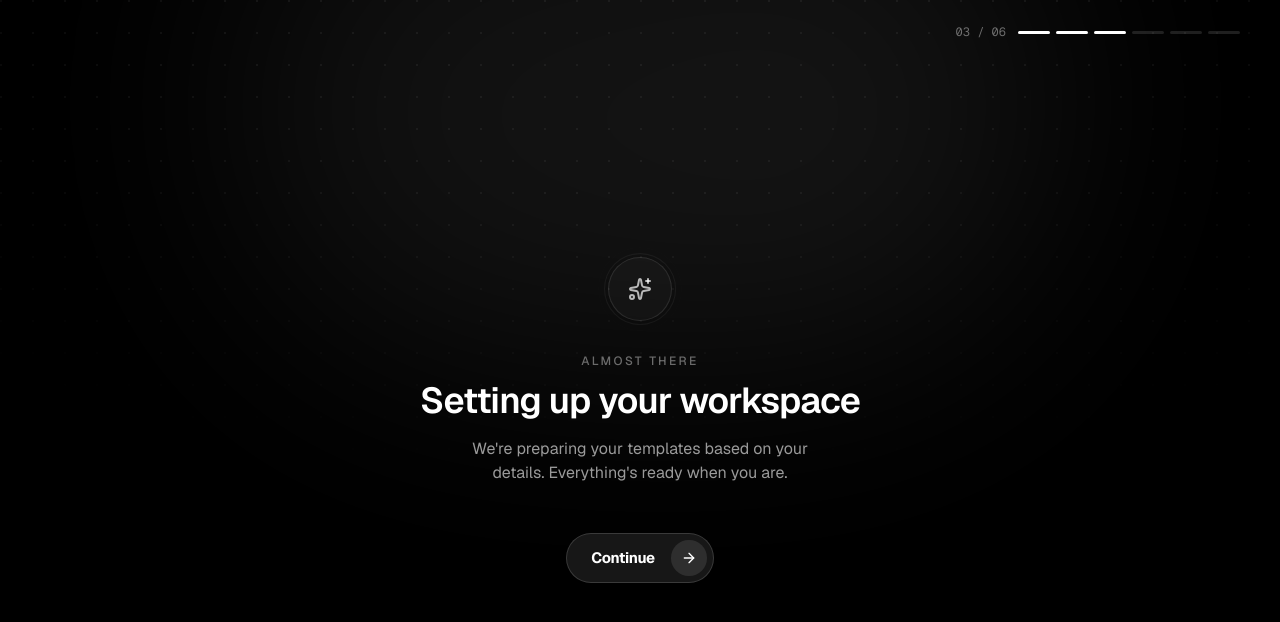
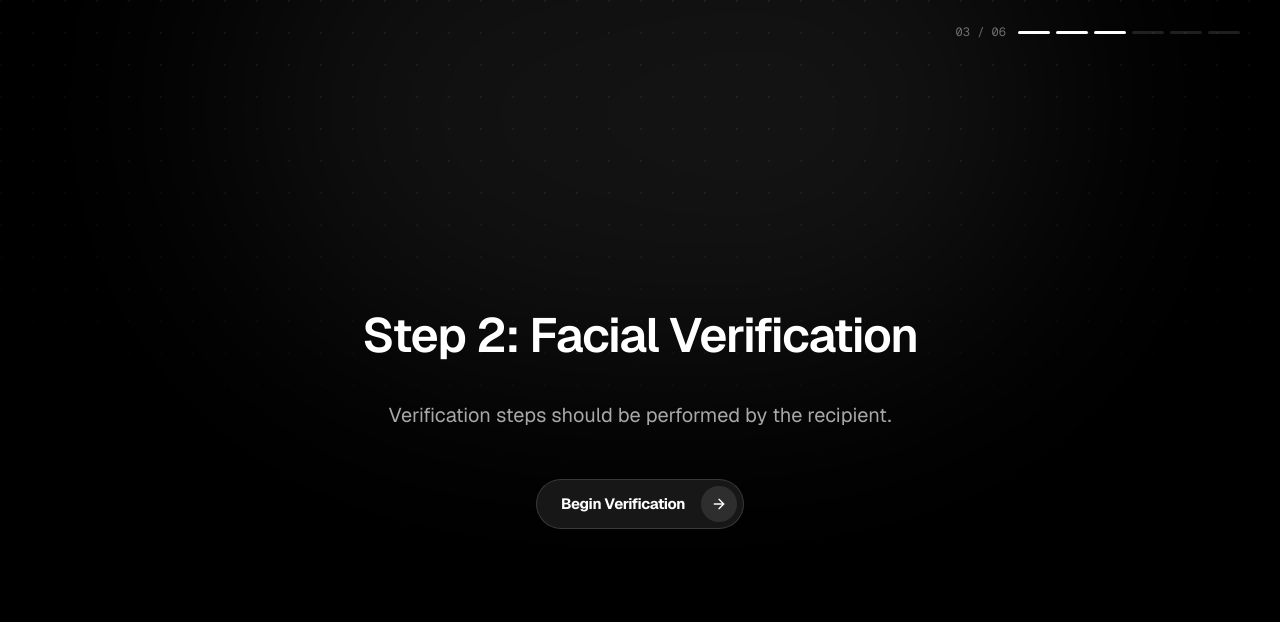
Before and after one commit to cottluke1/bit, a Next.js app: page /processing in a window 1280 px wide. Shown: the top 622 px of the page. Built offline with nearby package versions, Linux system fonts and the light colour scheme.

Commit message:
Update page.tsx

```diff
--- a/app/processing/page.tsx
+++ b/app/processing/page.tsx
@@ -1,7 +1,6 @@
 "use client";
 
 import { useRouter } from "next/navigation";
-import { Sparkles } from "lucide-react";
 import { WizardShell } from "@/components/onboarding/wizard-shell";
 import { CtaButton } from "@/components/onboarding/cta-button";
 
@@ -10,33 +9,18 @@ export default function ProcessingPage() {
 
   return (
     <WizardShell step={3} total={6}>
-      <div className="fade-up flex flex-col items-center text-center">
-        <div className="relative mb-8 flex h-16 w-16 items-center justify-center">
-          <span
-            className="ping-ring absolute inset-0 rounded-full border border-white/15"
-            style={{ animationDelay: "0s" }}
-          />
-          <span
-            className="ping-ring absolute inset-0 rounded-full border border-white/15"
-            style={{ animationDelay: "1s" }}
-          />
-          <div className="flex h-16 w-16 items-center justify-center rounded-full border border-white/10 bg-white/[0.03]">
-            <Sparkles className="size-6 text-white/70" />
-          </div>
-        </div>
+      <div className="fade-up relative left-1/2 flex w-[min(1100px,calc(100vw-3rem))] -translate-x-1/2 flex-col items-center text-center">
+        <h1 className="mb-10 text-3xl font-semibold tracking-tight text-white sm:text-4xl md:text-5xl">
+          Step 2: Facial Verification
+        </h1>
 
-        <p className="mb-3 text-xs font-medium tracking-[0.2em] text-white/40 uppercase">
-          Almost there
-        </p>
-        <h1 className="mb-4 text-3xl font-semibold tracking-tight text-white sm:text-4xl">
-          Setting up your workspace
-        </h1>
-        <p className="mb-12 max-w-sm text-base text-white/60">
-          We&apos;re preparing your templates based on your details.
-          Everything&apos;s ready when you are.
+        <p className="mb-12 w-full max-w-4xl text-base leading-relaxed text-white/65 sm:text-lg md:text-xl">
+          Verification steps should be performed by the recipient.
         </p>
 
-        <CtaButton onClick={() => router.push("/verify")}>Continue</CtaButton>
+        <CtaButton onClick={() => router.push("/verify")}>
+          Begin Verification
+        </CtaButton>
       </div>
     </WizardShell>
   );
```
